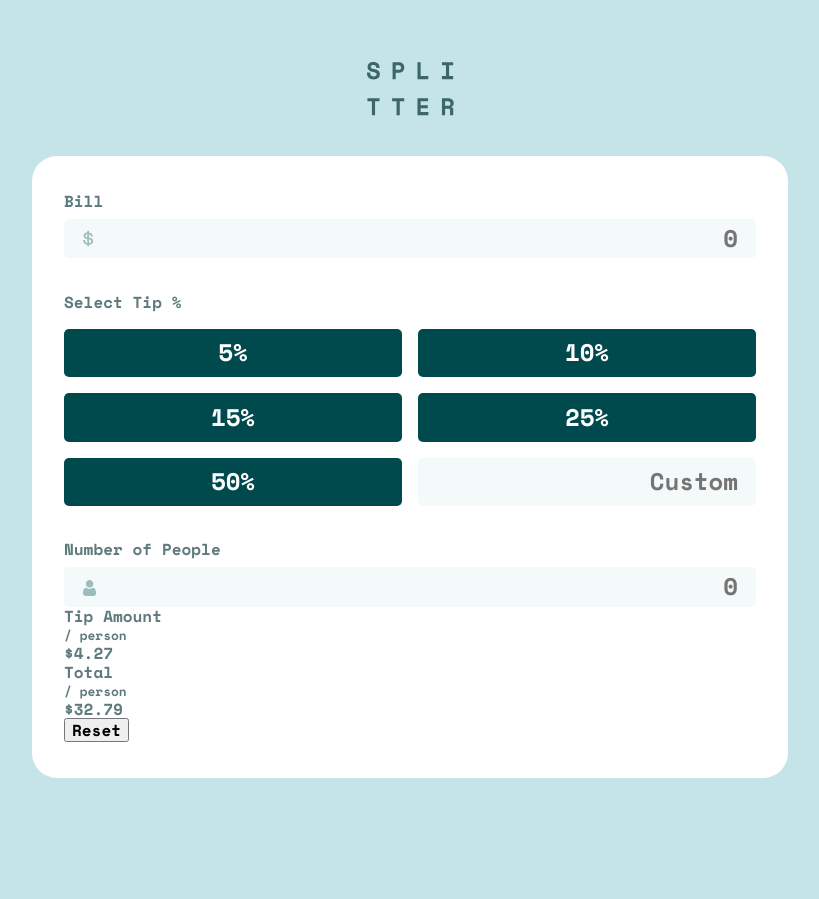
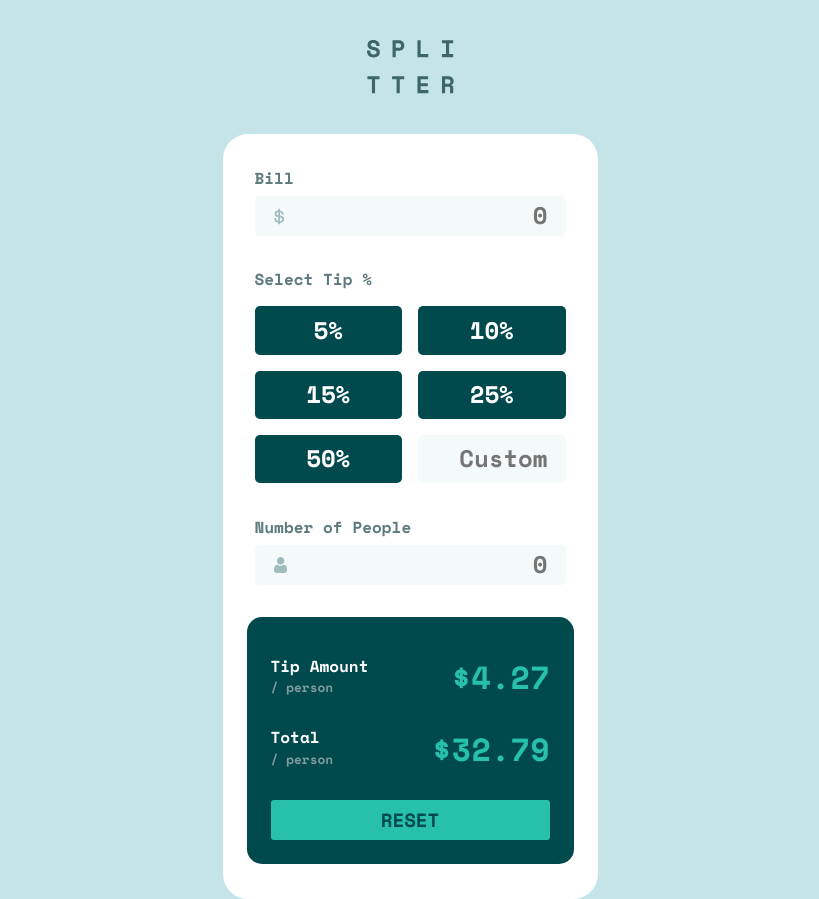
Before and after one commit to James-alderson/Frontend-Mentor, a website: page Solutions/Tip-calculator-app/index.html in a window 1280 px wide. Shown: the whole page, without its empty margins (230-1049 px from the left). Before the commit the page ends 800 px from the top, so only its background shows below. Drawn offline with Linux system fonts and the light colour scheme.

Commit message:
Define 'calculator__result' styles
- Define 'calculator__result' styles.
- Change 'small' element default value.
- Define 'btn' class styles.
- Change 'calculator' min-width to max-width.
- Define 'display: flex;' for 'calculator__container'.
- Define padding for 'calculator__form'.

```diff
--- a/Solutions/Tip-calculator-app/assets/scss/base/_base.scss
+++ b/Solutions/Tip-calculator-app/assets/scss/base/_base.scss
@@ -18,6 +18,12 @@ img {
 	display: block;
 }
 
+small {
+	display: inline-block;
+	color: color(Grayish-cyan);
+	margin-top: 0.4rem;
+}
+
 label,
 .label {
 	display: block;
--- a/Solutions/Tip-calculator-app/assets/scss/components/_buttons.scss
+++ b/Solutions/Tip-calculator-app/assets/scss/components/_buttons.scss
@@ -0,0 +1,26 @@
+@use "../abstracts/functions" as *;
+
+.btn {
+	display: inline-block;
+	text-transform: uppercase;
+	padding: 0.25rem 0.5rem;
+	cursor: pointer;
+	border-radius: 3px;
+	border: 1px solid transparent;
+	&--reset {
+		color: color(Very-dark-cyan);
+		width: 100%;
+		font-size: 1.2rem;
+		padding: 0.5rem;
+		background-color: color(Strong-cyan);
+
+    &:not(:disabled):hover,
+    &:not(:disabled):focus {
+      background-color: darken(color(Light-grayish-cyan), 5%);
+    }
+    &:disabled {
+      opacity: 0.5;
+      cursor: auto;
+    }
+	}
+}
--- a/Solutions/Tip-calculator-app/assets/scss/layout/_calculator.scss
+++ b/Solutions/Tip-calculator-app/assets/scss/layout/_calculator.scss
@@ -1,15 +1,24 @@
 @use "../abstracts/functions" as *;
 
 .calculator {
-	min-width: 375px;
+	max-width: 375px;
 	&__logo {
 		margin: 2.5rem auto;
 	}
+
 	&__container {
-		padding: 2.2rem 2rem;
+		display: flex;
+		gap: 2rem;
+		padding: 2.2rem 1.5rem;
 		border-radius: 25px;
+		flex-direction: column;
 		background-color: color(White-clr);
 	}
+
+	&__form {
+		padding: 0 0.5rem;
+	}
+
 	&__tip {
 		margin: 2.15rem 0;
 		.tips-group {
@@ -19,4 +28,23 @@
 			grid-template-columns: repeat(2, 1fr);
 		}
 	}
+
+	&__result {
+		color: color(White-clr);
+		padding: 2.5rem 1.5rem 1.5rem;
+		border-radius: 15px;
+		background-color: color(Very-dark-cyan);
+	}
+
+	.row {
+		display: flex;
+		margin-bottom: 2rem;
+		align-items: flex-end;
+		justify-content: space-between;
+
+		&__value {
+			font-size: 2rem;
+			color: color(Strong-cyan);
+		}
+	}
 }
```
Also changed, not shown: Solutions/Tip-calculator-app/assets/css/main.css, 1 other file.
